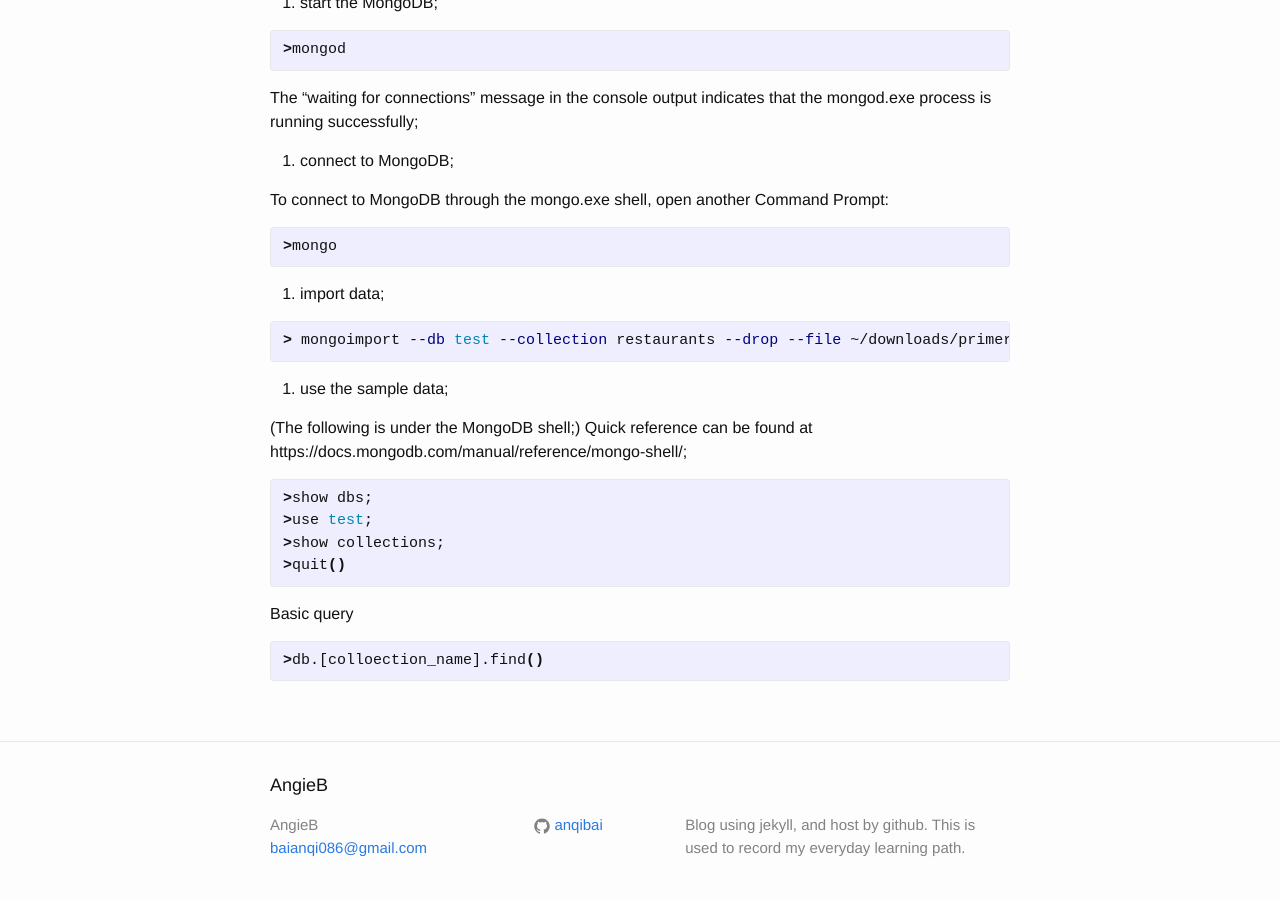
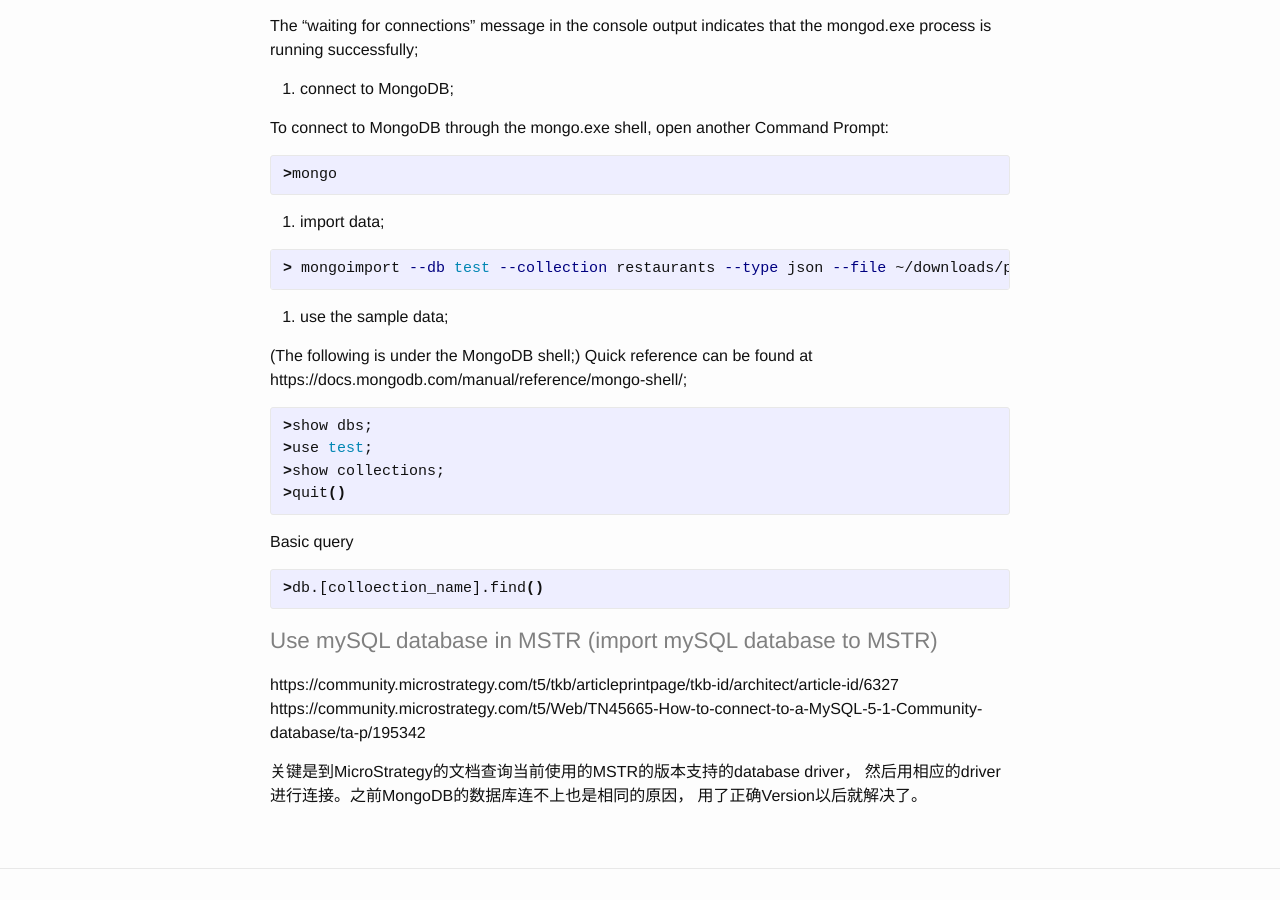
Before and after one commit to AnqiBai/AnqiBai.github.io, a Jekyll site: the page built from _posts/2016-06-13-Notes-MSTR.md, in a window 1280 px wide and 900 px high, scrolled down 1487 px. Built offline with Jekyll 4.4.1, drawn with Linux system fonts in a browser that asks for light colours; some of the changed text lies outside the part shown.

Commit message:
Add MSTR tip on how to import MySQL and MongoDB databases.

```diff
--- a/_posts/2016-06-13-Notes-MSTR.md
+++ b/_posts/2016-06-13-Notes-MSTR.md
@@ -92,7 +89,7 @@
 5. import data;
 
 {% highlight shell %}
-> mongoimport --db test --collection restaurants --drop --file ~/downloads/primer-dataset.json
+> mongoimport --db test --collection restaurants --type json --file ~/downloads/primer-dataset.json
 {% endhighlight %}
 
 
@@ -113,3 +110,11 @@
 {% highlight shell %}
 >db.[colloection_name].find()
 {% endhighlight %}
+
+Use mySQL database in MSTR (import mySQL database to MSTR)
+{: style="color:gray; font-size: 140%;"}
+
+https://community.microstrategy.com/t5/tkb/articleprintpage/tkb-id/architect/article-id/6327
+https://community.microstrategy.com/t5/Web/TN45665-How-to-connect-to-a-MySQL-5-1-Community-database/ta-p/195342
+
+关键是到MicroStrategy的文档查询当前使用的MSTR的版本支持的database driver， 然后用相应的driver进行连接。之前MongoDB的数据库连不上也是相同的原因， 用了正确Version以后就解决了。
```
Also changed, not shown: other parts of _posts/2016-06-13-Notes-MSTR.md (+1 -4 lines), _posts/2016-06-09-SQL-Practice.md (+5 -0 lines), _posts/2016-06-14-Command-Line-Tips.md (+1 -1 lines), _posts/2016-06-14-Tools.md (+1 -1 lines), 7 other files.
